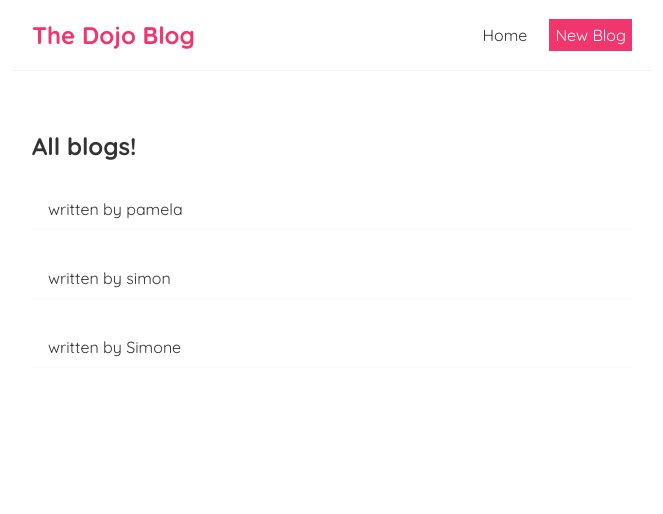
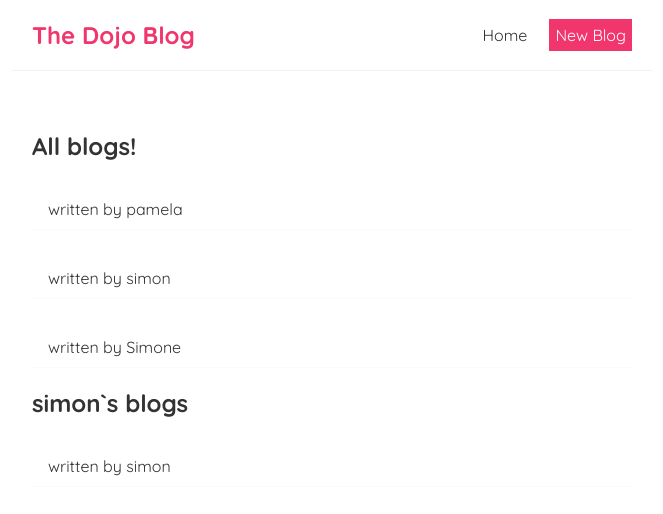
Before and after one commit to PamelaBute/react-tutorial, a React (Create React App) app: page / in a window 1280 px wide. Shown: the top 514 px of the page, without its empty margins (308-971 px from the left). Built offline with nearby package versions, Linux system fonts and the light colour scheme.

Commit message:
react-component-reuse
 - reused components

```diff
--- a/src/Home.js
+++ b/src/Home.js
@@ -18,6 +18,7 @@ const Home = ( ) =>{
     return (
         <div className= "home">
           <BlogList  blogs ={blogs} title = "All blogs!"/>
+          <BlogList  blogs ={blogs.filter((blog)=> blog.author === 'simon')} title = "simon`s blogs"/>
         </div>
     );
 }
```
